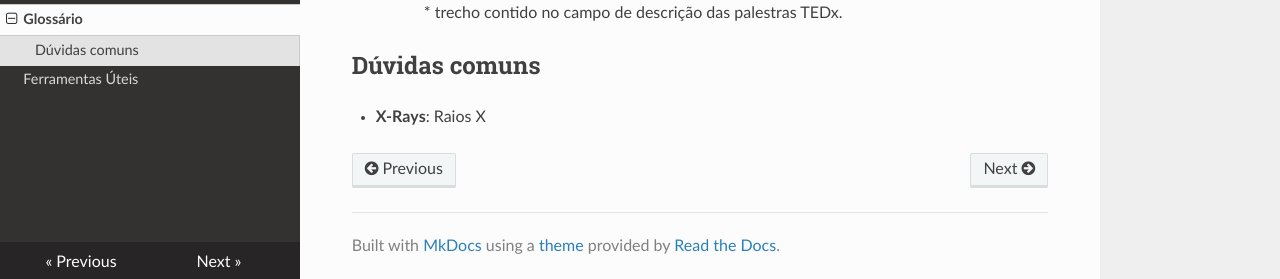
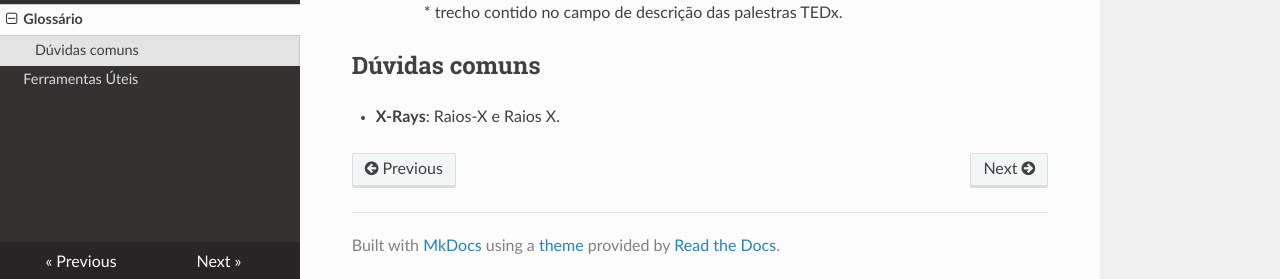
Before and after one commit to tupaschoal/TED-Translators_PT-BR_Styleguide, an MkDocs documentation site: the page built from docs/glossario.md, in a window 1280 px wide and 981 px high. Shown: the part 699-978 px from the top of the window. Built offline with MkDocs 1.6.1, drawn with Linux system fonts in a browser that asks for light colours; nearby versions of some CDN libraries; old or Windows-style settings are respelled for this version of MkDocs.

Commit message:
Glossário - Raissa
Como os termos do glossário não são tantos assim, talvez seja o caso de passarmos para cá os termos constantes do outro glossário que está em forma de tabela. Penso que tentar unificar e consolidar num só documento o máximo de dicas facilita não só a consulta, mas também as alterações, quando for o caso. Assim, não teremos de alterar em mais de um lugar.

No dúvidas comuns, sobre a questão dos "Raios X", seria bom pegar os posts que o Ruy e  Márcia Brito fizeram no FB e redigir a regra com alguns exemplos.


Ruy: 3 de novembro
Alô todos.
Qual das grafias abaixo é a correta?
a) raios-x;
b) raios x;
c) raios-X;...

http://www.recantodasletras.com.br/gramatica/4655635

```diff
--- a/docs/glossario.md
+++ b/docs/glossario.md
@@ -18,4 +18,4 @@
 
 ## Dúvidas comuns
 
-- **X-Rays**: Raios X
+- **X-Rays**: Raios-X e Raios X.
```
